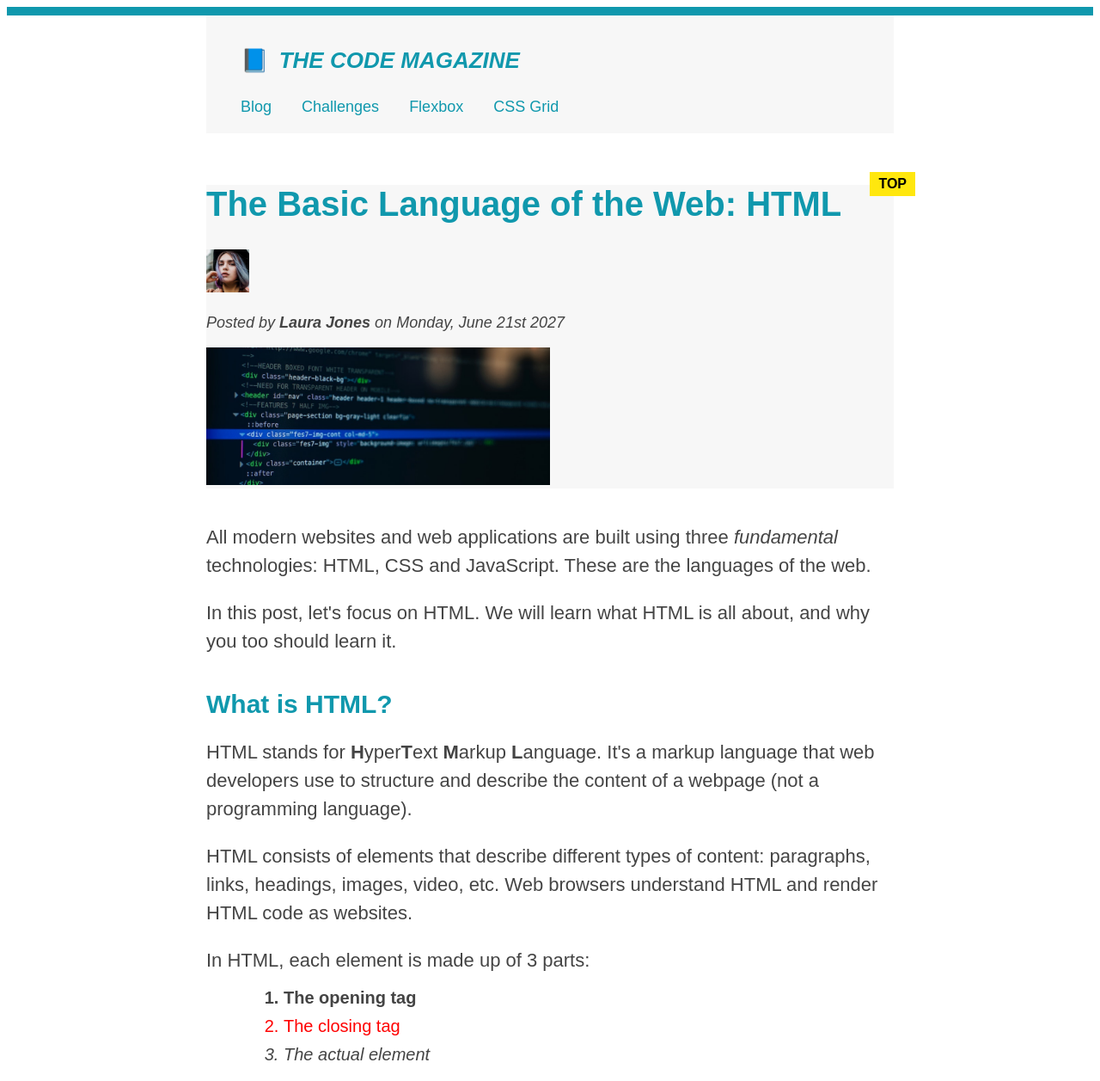
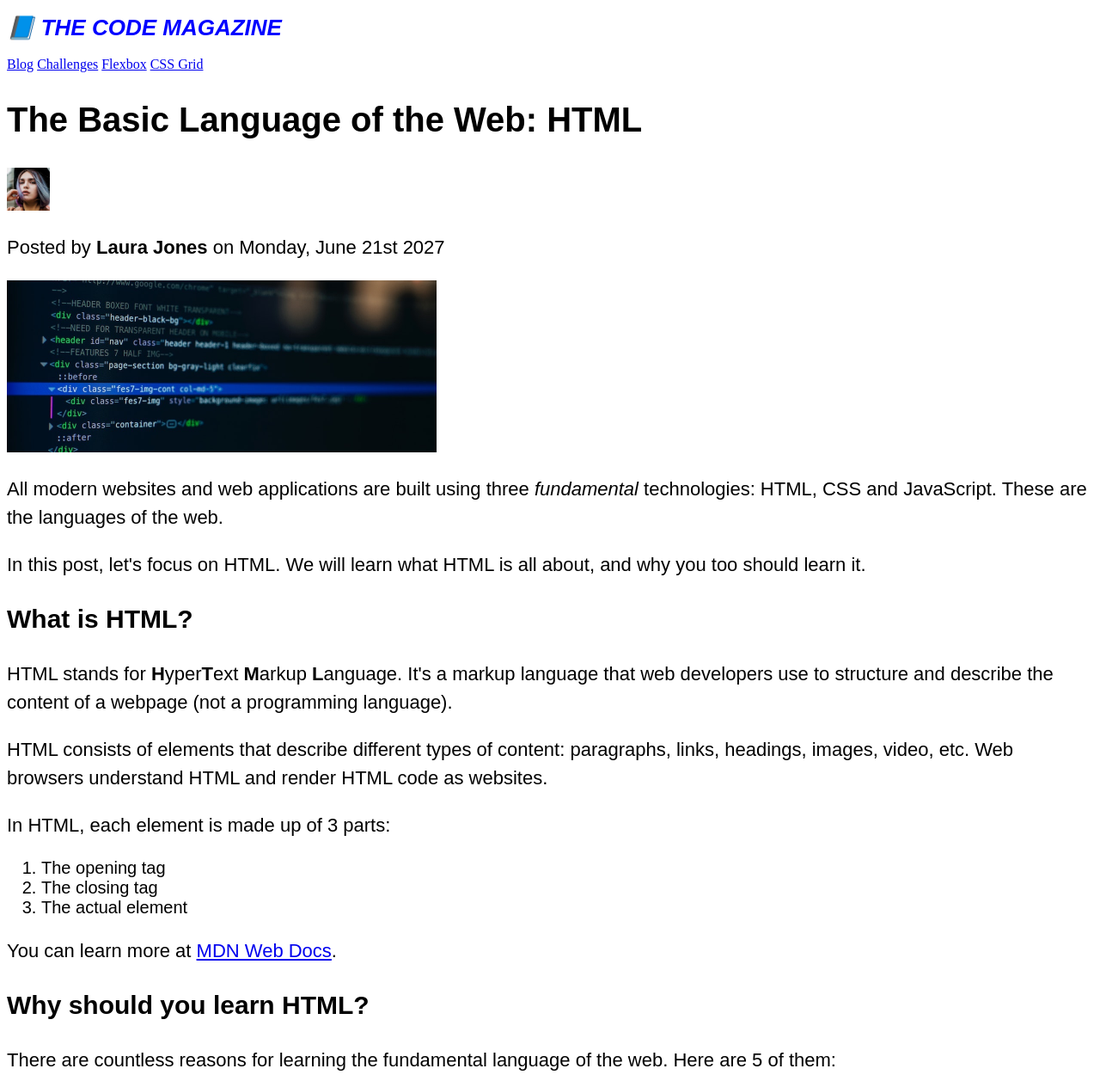
Before and after one commit to ylmztrkbatuhan/html-css, a plain HTML site: page starter/03-CSS-Fundamentals/index.html in a window 1280 px wide. Shown: the top 1257 px of the page at 86% size. Drawn offline with Linux system fonts and the light colour scheme.

Commit message:
styling text

```diff
--- a/starter/03-CSS-Fundamentals/style.css
+++ b/starter/03-CSS-Fundamentals/style.css
@@ -1,267 +1,35 @@
-/* h1,
-h2,
-h3,
-h4,
-p,
-li {
+h1 {
+  color: blue;
+  font-size: 26px;
   font-family: sans-serif;
-  color: #444;
-} */
-
-* {
-  /* border-top: 10px solid #1098ad; */
-}
-
-body {
-  color: #444;
-  font-family: sans-serif;
-  border-top: 10px solid #1098ad;
-
-  position: relative;
-}
-
-.main-header {
-  background-color: #f7f7f7;
-  /* padding: 20px;
-  padding-left: 40px;
-  padding-right: 40px; */
-  padding: 20px 40px;
-  margin-bottom: 60px;
-  /* height: 80px; */
-}
-
-.post-header {
-  margin-bottom: 40px;
-}
-
-aside {
-  background-color: #f7f7f7;
-  border-top: 5px solid #1098ad;
-  border-bottom: 5px solid #1098ad;
-  /* padding-top: 50px;
-  padding-bottom: 50px; */
-  padding: 50px 0;
-  width: 500px;
-}
-
-h1,
-h2,
-h3 {
-  color: #1098ad;
-}
-
-h1 {
-  font-size: 26px;
   text-transform: uppercase;
   font-style: italic;
 }
 
 h2 {
   font-size: 40px;
-  margin-bottom: 30px;
+  font-family: sans-serif;
 }
 
 h3 {
   font-size: 30px;
-  margin-bottom: 20px;
-  margin-top: 40px;
+  font-family: sans-serif;
 }
 
 h4 {
   font-size: 20px;
+  font-family: sans-serif;
   text-transform: uppercase;
   text-align: center;
 }
 
 p {
   font-size: 22px;
+  font-family: sans-serif;
   line-height: 1.5;
-  margin-bottom: 15px;
-}
-
-ul,
-ol {
-  margin-left: 50px;
 }
 
 li {
   font-size: 20px;
-  margin-bottom: 10px;
+  font-family: sans-serif;
 }
-
-li:last-child {
-  margin-bottom: 0;
-}
-
-/*
-footer p {
-  font-size: 16px;
-} */
-/*
-article header p {
-  font-style: italic;
-}*/
-
-#author {
-  font-style: italic;
-  font-size: 18px;
-}
-
-#copyright {
-  font-size: 16px;
-}
-
-.related-author {
-  font-size: 18px;
-  font-weight: bold;
-}
-
-/* ul {
-  list-style: none;
-} */
-
-.related {
-  list-style: none;
-}
-
-header {
-  background-color: #f7f7f7;
-}
-
-li:first-child {
-  font-weight: bold;
-}
-
-li:last-child {
-  font-style: italic;
-}
-
-li:nth-child(2) {
-  color: red;
-}
-
-/* Misconception: this wont work */
-
-/* article p:first-child{
-  color: red;
-} */
-
-/* Styling Links */
-
-a:link {
-  color: #1098ad;
-  text-decoration: none;
-}
-
-a:visited {
-  color: #1098ad;
-}
-
-a:hover {
-  font-weight: bold;
-  color: orangered;
-  text-decoration: underline orangered;
-}
-
-a:active {
-  background-color: black;
-  font-style: italic;
-}
-
-/* make styling links in that order that given under */
-/* LVHA */
-
-.post-img {
-  width: 50%;
-  height: auto;
-}
-
-/* Resolving Conflicts */
-
-/* #copyright {
-  color: red;
-}
-
-.copyright {
-  color: blue;
-}
-
-.text {
-  color: yellow;
-}
-
-footer p {
-  color: green !important;
-} */
-
-/* nav a:link,
-nav p {
-  font-size: 18px;
-} */
-
-nav {
-  font-size: 18px;
-}
-
-article {
-  margin-bottom: 60px;
-}
-
-.container {
-  width: 800px;
-  /* margin-left: auto;
-  margin-right: auto; */
-  margin: 0 auto;
-}
-
-nav a:link {
-  /* background-color: orangered;
-  margin: 20px;
-  padding: 20px;
-
-  display: block; */
-
-  margin-right: 30px;
-  margin-top: 10px;
-  display: inline-block;
-}
-
-nav a:link:last-child {
-  margin-right: 0;
-}
-
-button {
-  font-size: 22px;
-  padding: 20px;
-  cursor: pointer;
-
-  position: absolute;
-  bottom: 50px;
-  right: 50px;
-}
-
-h1::first-letter {
-  font-style: normal;
-  margin-right: 5px;
-}
-
-h3 + p::first-line {
-  /* color: red; */
-}
-
-h2 {
-  position: relative;
-}
-
-h2::after {
-  content: "TOP";
-  background-color: #ffe70e;
-  color: #000;
-  font-size: 16px;
-  font-weight: bold;
-  display: inline-block;
-  padding: 5px 10px;
-  position: absolute;
-  top: -15px;
-  right: -25px;
-}
```
Also changed, not shown: starter/03-CSS-Fundamentals/index.html (+0 -1 lines).
